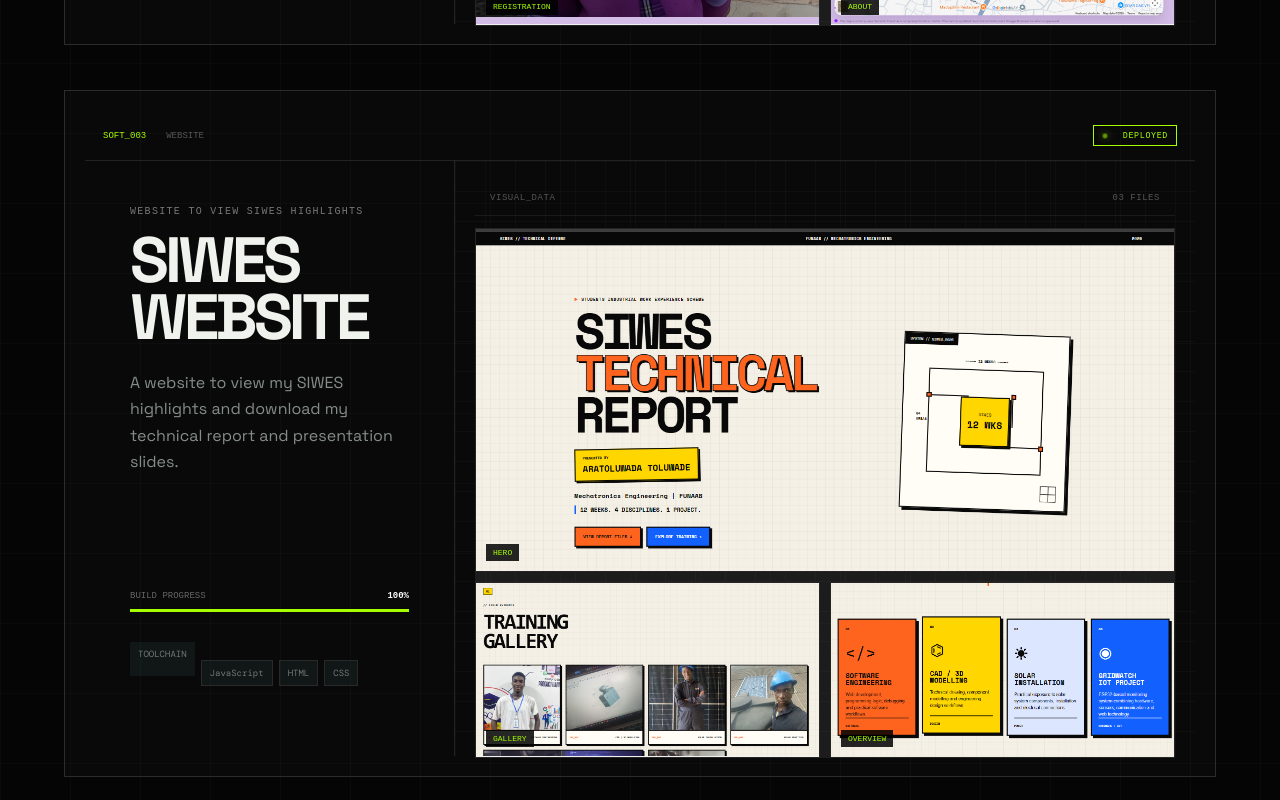
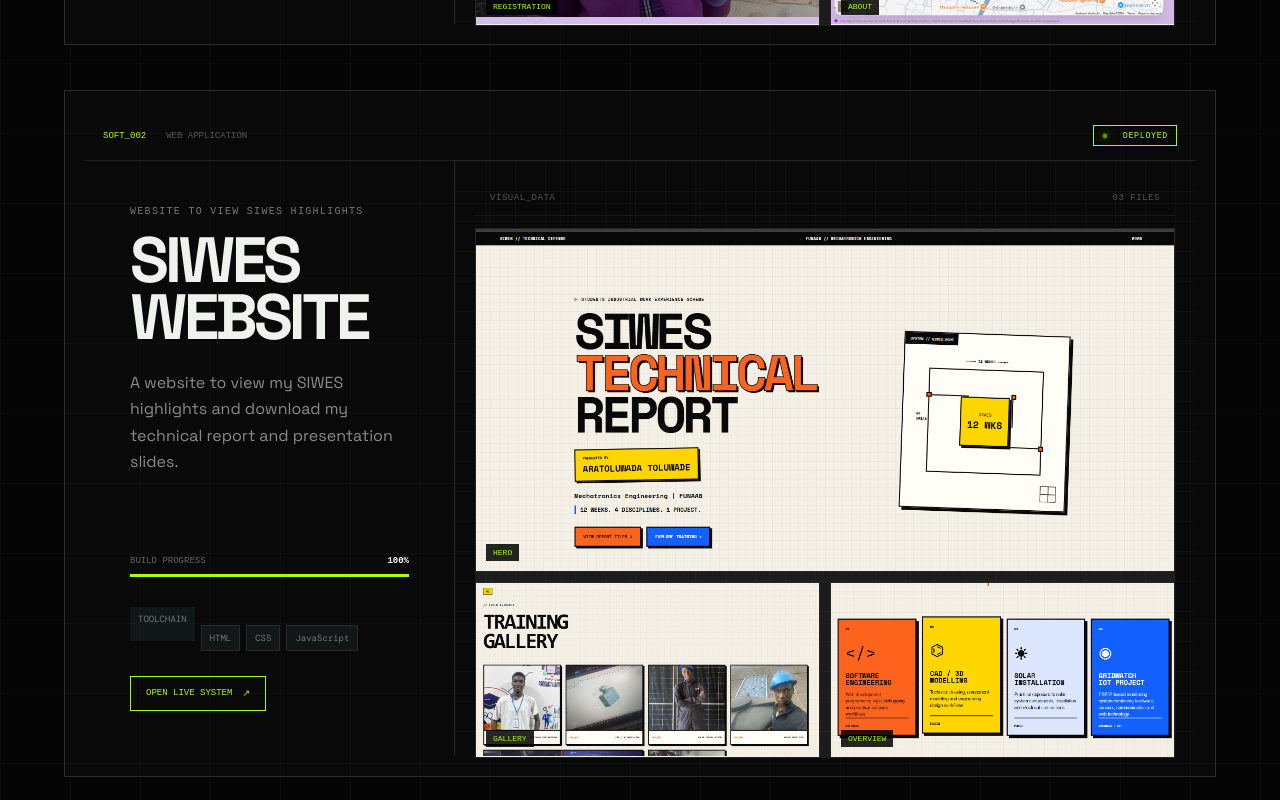
Before and after one commit to Aratoluwada/aratoluwada, a React (Vite) app: page / in a window 1280 px wide. Shown: the part 3020-3820 px from the top of the page. Built offline with nearby package versions, Linux system fonts and the light colour scheme.

Commit message:
added live build button to software

```diff
--- a/src/main.jsx
+++ b/src/main.jsx
@@ -1038,14 +1038,14 @@ const [projectMode, setProjectMode] = useState("software");
 
       </article>
 
-          {/* SIWES WEBSITE           */}
+{/* SIwes Website */}
       <article className="project-card">
 
         <div className="project-card-top">
 
           <div className="project-object">
-            <span>SOFT_003</span>
-            <span>WEBSITE</span>
+            <span>SOFT_002</span>
+            <span>WEB APPLICATION</span>
           </div>
 
           <div className="project-status">
@@ -1069,9 +1069,8 @@ const [projectMode, setProjectMode] = useState("software");
             </h4>
 
             <p>
-              A website to view my SIWES highlights and
-              download my technical
-              report and presentation slides.
+              A website to view my SIWES highlights and download my
+              technical report and presentation slides.
             </p>
 
 
@@ -1083,12 +1082,10 @@ const [projectMode, setProjectMode] = useState("software");
               </div>
 
               <div className="progress-track">
-
                 <div
                   className="progress-fill"
                   style={{ width: "100%" }}
                 ></div>
-
               </div>
 
             </div>
@@ -1102,21 +1099,33 @@ const [projectMode, setProjectMode] = useState("software");
 
               <div className="project-stack-list">
 
-                <span className="project-tech">
-                  JavaScript
-                </span>
-
-                <span className="project-tech">
-                  HTML
-                </span>
-
-                <span className="project-tech">
-                  CSS
-                </span>
-
-              </div>
-
-            </div>
+                {[
+                  "HTML",
+                  "CSS",
+                  "JavaScript",
+                ].map((tech) => (
+                  <span
+                    className="project-tech"
+                    key={tech}
+                  >
+                    {tech}
+                  </span>
+                ))}
+
+              </div>
+
+            </div>
+
+
+            <a
+              href="https://aratoluwada-siwes.vercel.app/"
+              target="_blank"
+              rel="noreferrer"
+              className="project-live-link"
+            >
+              OPEN LIVE SYSTEM
+              <FiArrowUpRight />
+            </a>
 
           </div>
 
@@ -1185,7 +1194,7 @@ const [projectMode, setProjectMode] = useState("software");
         <div className="project-card-top">
 
           <div className="project-object">
-            <span>SOFT_002</span>
+            <span>SOFT_003</span>
             <span>PRODUCT / AI</span>
           </div>
 
```
